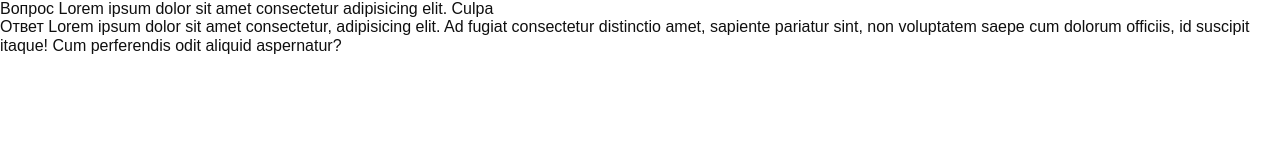
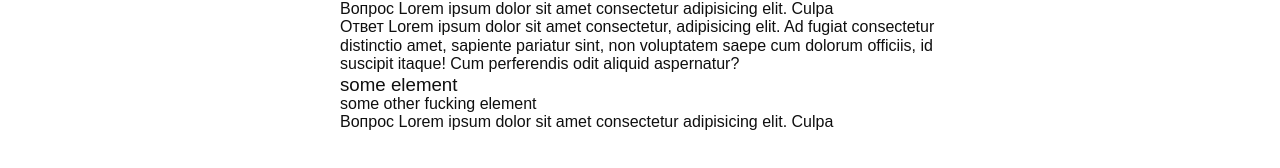
Before and after one commit to Boffeer/bayan, a website: page index.html in a window 1280 px wide. Drawn offline with Linux system fonts and the light colour scheme; a web font is replaced by a local one.

Commit message:
refactor bayan function

```diff
--- a/assets/bayan/bayan.js
+++ b/assets/bayan/bayan.js
@@ -3,6 +3,7 @@
  */
 const bayans = [...document.querySelectorAll(".bayan")];
 const bayanOpenedClass = "bayan--opened";
+const bayanHeight = 1000;
 
 function toggleBayan(
   bayanTop,
@@ -14,44 +15,39 @@ function toggleBayan(
     bayanBottom.style.maxHeight = "0";
     bayanTop.parentElement.classList.remove(bayanOpenedClass);
   } else {
-    let heightModifier = 20;
-    if (window.innerWidth < 575) heightModifier = 70;
-
-    bayanBottom.style.maxHeight = `${bayanBottomHeight + heightModifier}px`;
+    bayanBottom.style.maxHeight = `${bayanBottomHeight}px`;
     bayanTop.parentElement.classList.add(bayanOpenedClass);
   }
 }
 
 if (bayans.length > 0) {
   bayans.forEach((bayan, index) => {
-    let currentBayanTop = undefined;
-    let currentBayanBottom = undefined;
+    const bayanChildren = Array.from(bayan.children);
+    let bayanTopContent = bayanChildren[0];
+    let bayanBottomContent = bayanChildren[1];
 
-    const bayanChildren = bayan.children;
-    console.log(bayanChildren);
+    let bayanTop = document.createElement("div");
+    bayanTop.classList.add("bayan__top");
+    bayanTop.appendChild(bayanTopContent);
+    bayan.appendChild(bayanTop);
 
-    currentBayanTop = bayan.querySelector(".bayan__top");
-    currentBayanBottom = bayan.querySelector(".bayan__bottom");
-    const currentBayanBottomHeight = currentBayanBottom.clientHeight;
+    let bayanBottom = document.createElement("div");
+    bayanBottom.classList.add("bayan__bottom");
+    bayanBottom.appendChild(bayanBottomContent);
+    bayan.appendChild(bayanBottom);
 
-    currentBayanTop.addEventListener("click", function () {
-      toggleBayan(
-        currentBayanTop,
-        currentBayanBottom,
-        bayanOpenedClass,
-        currentBayanBottomHeight
-      );
+    function toggleBayanShorthand() {
+      toggleBayan(bayanTop, bayanBottom, bayanOpenedClass, bayanHeight);
+    }
+
+    bayanTop.addEventListener("click", function () {
+      toggleBayanShorthand();
     });
 
     setTimeout(() => {
-      currentBayanTop.click();
+      bayanTop.click();
       if (index > 0) {
-        toggleBayan(
-          currentBayanTop,
-          currentBayanBottom,
-          bayanOpenedClass,
-          currentBayanBottomHeight
-        );
+        toggleBayanShorthand();
       }
     }, 200);
   });
--- a/assets/bayan/bayan.scss
+++ b/assets/bayan/bayan.scss
@@ -1,6 +1,6 @@
 .bayan {
 	overflow: hidden;
-	transition: all 0.3s;
+	transition: all 0.4s;
 }
 
 .bayan__top {
@@ -13,7 +13,7 @@
 }
 
 .bayan__bottom {
-	transition: all 0.3s;
+	transition: all 0.4s;
 	opacity: 0;
 	position: relative;
 	z-index: 1;
--- a/css/index.scss
+++ b/css/index.scss
@@ -1,6 +1,5 @@
 @font-face {
-	src:
-		url("../fonts/Montserrat-Regular.woff2") format("woff2"),
+	src: url("../fonts/Montserrat-Regular.woff2") format("woff2"),
 		url("../fonts/Montserrat-Regular.woff") format("woff");
 	font-family: "Montserrat";
 	font-weight: 500;
@@ -9,8 +8,7 @@
 }
 
 @font-face {
-	src:
-		url("../fonts/Montserrat-SemiBold.woff2") format("woff2"),
+	src: url("../fonts/Montserrat-SemiBold.woff2") format("woff2"),
 		url("../fonts/Montserrat-SemiBold.woff") format("woff");
 	font-family: "Montserrat";
 	font-weight: 600;
@@ -19,8 +17,7 @@
 }
 
 @font-face {
-	src:
-		url("../fonts/Montserrat-Bold.woff2") format("woff2"),
+	src: url("../fonts/Montserrat-Bold.woff2") format("woff2"),
 		url("../fonts/Montserrat-Bold.woff") format("woff");
 	font-family: "Montserrat";
 	font-weight: 700;
@@ -194,7 +191,7 @@ body {
 	cursor: pointer;
 
 	&__line {
-		transition: all .5s;
+		transition: all 0.5s;
 		display: block;
 		position: relative;
 		width: 100%;
@@ -205,7 +202,7 @@ body {
 
 	&--active {
 		.burger__line {
-			transition: all .5s;
+			transition: all 0.5s;
 
 			&:first-child {
 				transform: rotate(45deg);
@@ -226,7 +223,7 @@ body {
 	padding: 0 15px;
 }
 
-@media (min-width: 575.98px){
+@media (min-width: 575.98px) {
 	.container {
 		max-width: 540px;
 		margin: auto;
@@ -234,7 +231,7 @@ body {
 	}
 }
 
-@media (min-width: 767.98px){
+@media (min-width: 767.98px) {
 	.container {
 		max-width: 720px;
 	}
@@ -247,8 +244,15 @@ body {
 	}
 }
 
-@media (min-width: 1199.98px){
+@media (min-width: 1199.98px) {
 	.container {
 		max-width: 1140px;
 	}
 }
+
+.main {
+	max-width: 600px;
+	width: 100%;
+	margin-left: auto;
+	margin-right: auto;
+}
--- a/index.html
+++ b/index.html
@@ -26,15 +26,28 @@
 		<header class="header"></header>
 		<main class="main">
 			<div class="bayan">
-				<div class="bayan__top">
+				<div class="dropdown-top">
 					Вопрос Lorem ipsum dolor sit amet consectetur adipisicing elit. Culpa
 				</div>
-				<div class="bayan__bottom">
+				<div class="bottom">
 					Ответ Lorem ipsum dolor sit amet consectetur, adipisicing elit. Ad
 					fugiat consectetur distinctio amet, sapiente pariatur sint, non
 					voluptatem saepe cum dolorum officiis, id suscipit itaque! Cum
 					perferendis odit aliquid aspernatur?
 				</div>
+			</div>
+			<div class="bayan">
+				<div class="dropdown-top">
+					Вопрос Lorem ipsum dolor sit amet consectetur adipisicing elit. Culpa
+				</div>
+				<div class="bottom">
+					Ответ Lorem ipsum dolor sit amet consectetur, adipisicing elit. Ad
+					fugiat consectetur distinctio amet, sapiente pariatur sint, non
+					voluptatem saepe cum dolorum officiis, id suscipit itaque! Cum
+					perferendis odit aliquid aspernatur?
+				</div>
+				<h3>some element</h3>
+				<h4>some other fucking element</h4>
 			</div>
 		</main>
 		<footer class="footer"></footer>
```
Also changed, not shown: README.md, assets/bayan/bayan.css, assets/bayan/bayan.min.css, css/index.css, css/index.min.css, 2 other files. Lines whose indentation alone changed are shown as unchanged.
